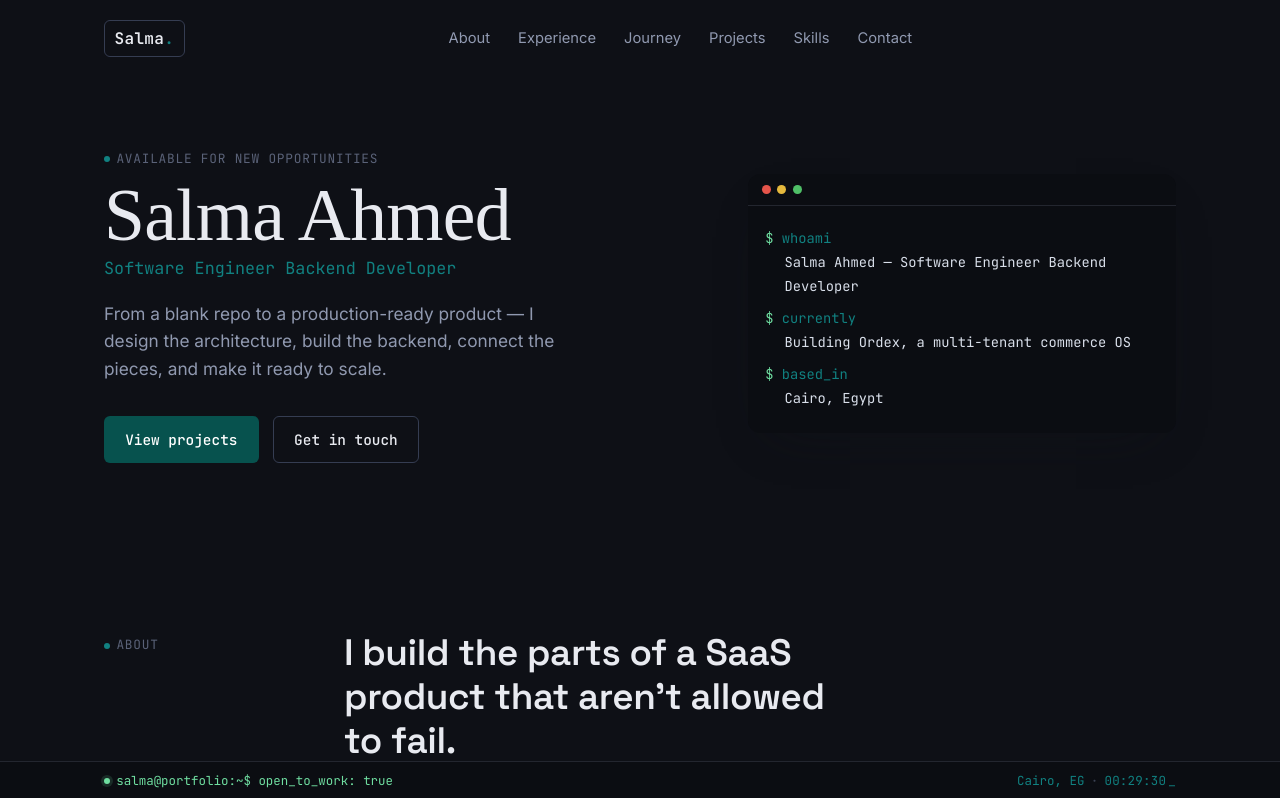
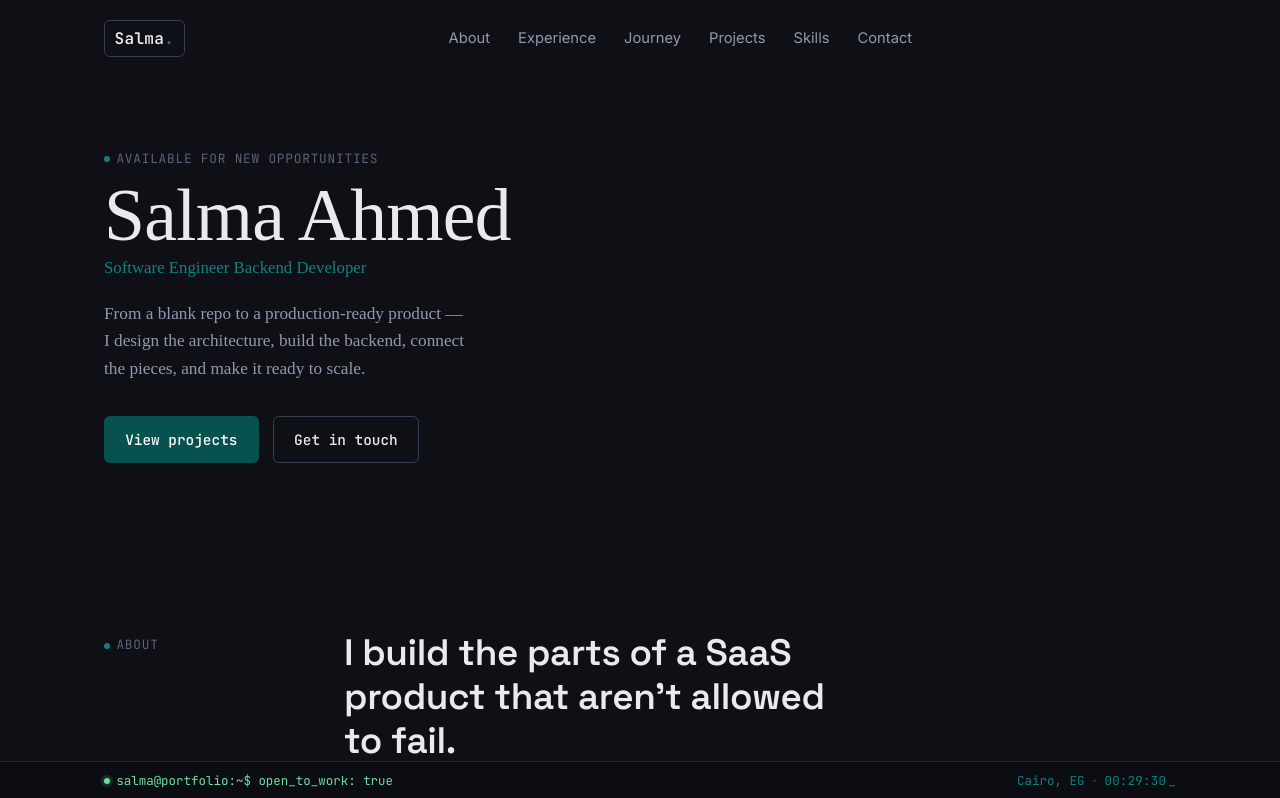
Before and after one commit to salmahmed6/salma-portfolio, a React (Vite) app: page / in a window 1280 px wide. Shown: the top 798 px of the page. Built offline with nearby package versions, Linux system fonts and the light colour scheme.

Commit message:
feat: change font

```diff
--- a/src/components/Hero.jsx
+++ b/src/components/Hero.jsx
@@ -1,5 +1,5 @@
 import { useLanguage } from '../i18n/LanguageContext'
-import Terminal from './Terminal'
+// import Terminal from './Terminal'
 
 export default function Hero() {
   const { t } = useLanguage()
@@ -22,13 +22,6 @@ export default function Hero() {
               {h.ctaSecondary}
             </a>
           </div>
-        </div>
-
-        <div className="hero__side">
-          {/* <div className="hero__avatar">
-            <img src="/salma.png" alt="Salma Ahmed" />
-          </div> */}
-          <Terminal lines={h.terminal} />
         </div>
       </div>
 
@@ -53,13 +46,14 @@ export default function Hero() {
           margin-block: 0.5rem 0.15rem;
         }
         .hero__role {
-          font-family: var(--font-mono);
+          font-family: "Playwrite DE LA Guides", cursive;
           font-size: 1.05rem;
           color: var(--accent-ink);
           margin-bottom: 1.1rem;
         }
         html[dir='rtl'] .hero__role { font-family: var(--font-arabic); font-weight: 700; }
         .hero__tagline {
+          font-family: "Playwrite DE LA Guides", cursive;
           font-size: 1.08rem;
           color: var(--ink-soft);
           max-width: 42ch;
```
